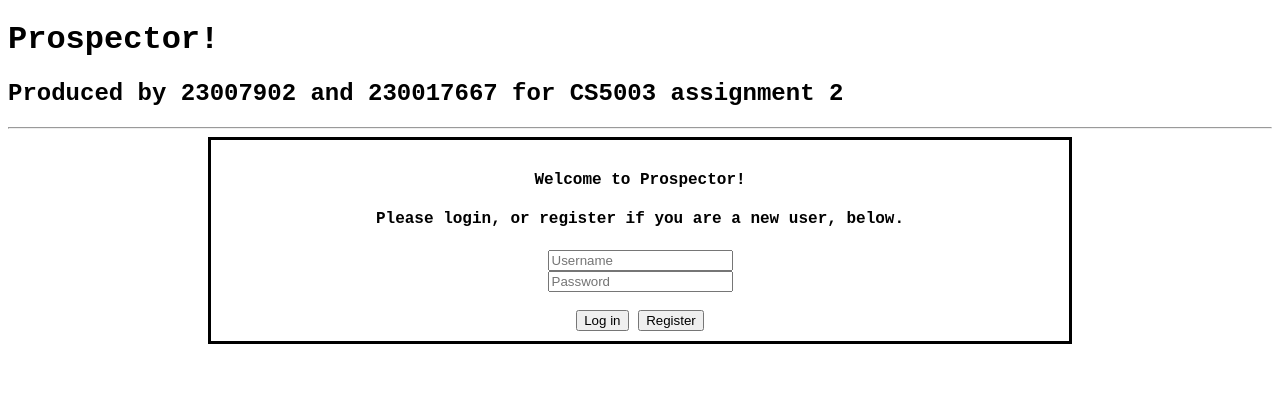
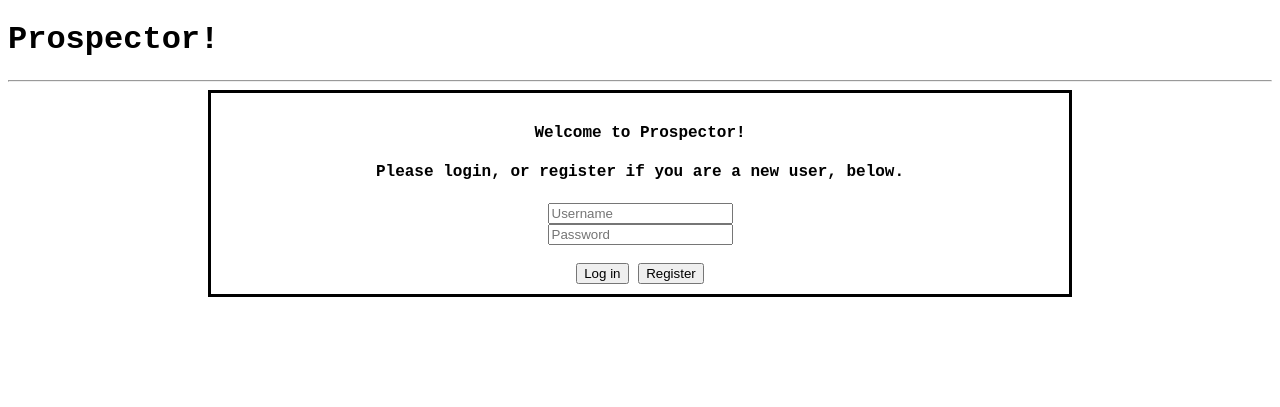
Before and after one commit to emma-horton/Prospector, a website: page content/index.html in a window 1280 px wide. Drawn offline with Linux system fonts and the light colour scheme.

Commit message:
remove header

```diff
--- a/content/index.html
+++ b/content/index.html
@@ -14,7 +14,7 @@
 
     <div id="header_info">
         <h1>Prospector!</h1>
-        <h2>Produced by 23007902 and 230017667 for CS5003 assignment 2</h2>
+        <!-- <h2>Produced by 23007902 and 230017667 for CS5003 assignment 2</h2> -->
         <hr>
     </div>
 
--- a/package.json
+++ b/package.json
@@ -7,6 +7,6 @@
     "start": "node main.js"
   },
   "dependencies": {
-    "express": "^4.18.3"
+    "express": "^4.21.0"
   }
 }
```
Also changed, not shown: 1 other file.
